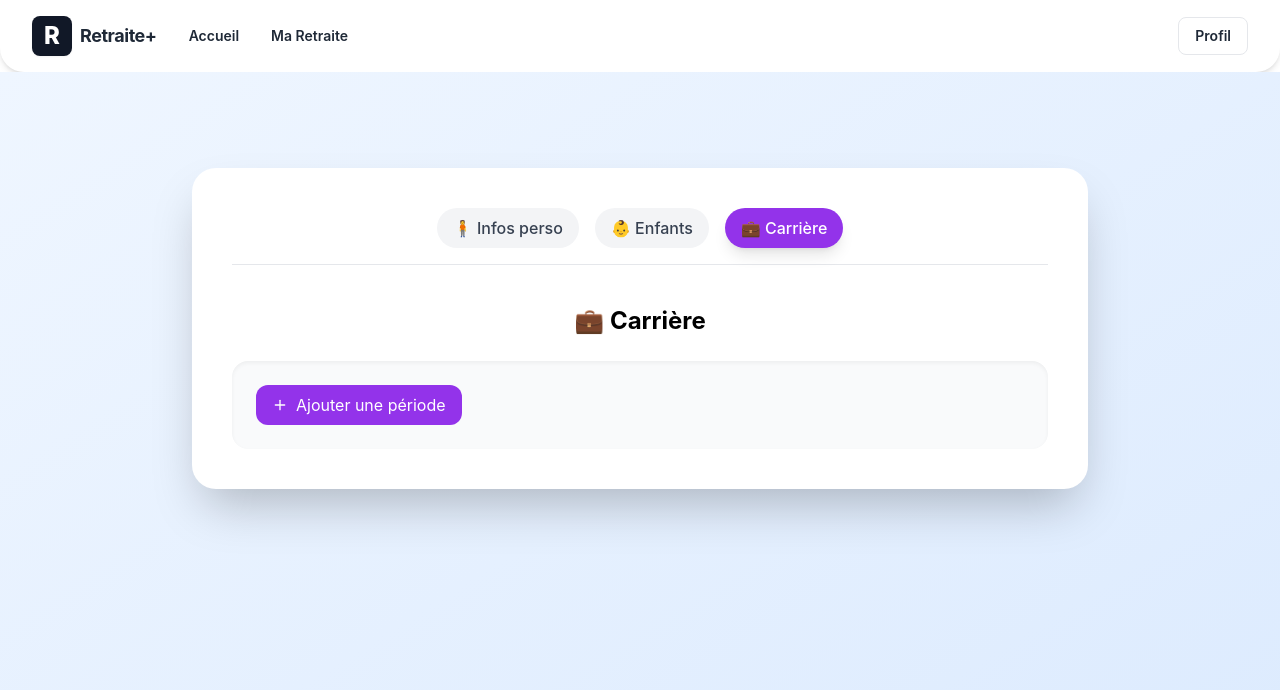
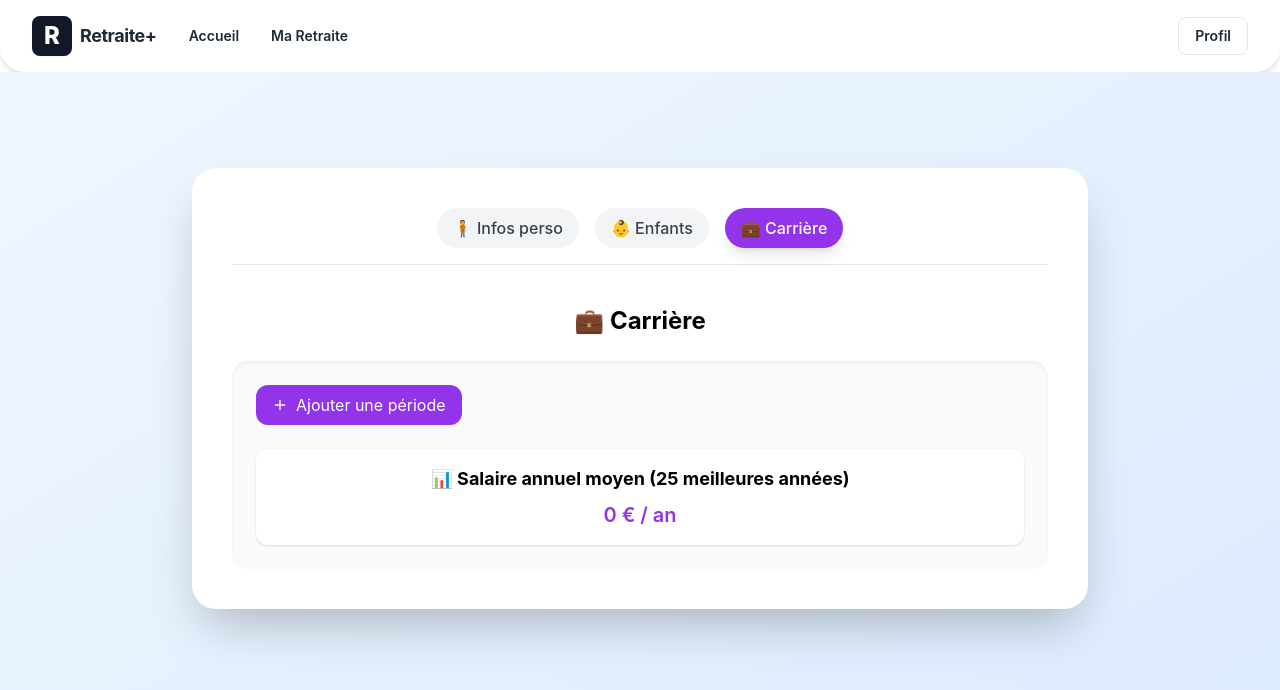
Before and after one commit to EnzoVr77/ProjetRetraite, a React (Vite) app: page /mes-informations in a window 1280 px wide. Both pictures are taken after a click on the button "💼 Carrière". Shown: the top 690 px of the page. Built offline with nearby package versions, Linux system fonts and the light colour scheme.

Commit message:
25 meilleures années

```diff
--- a/src/components/MesInformations.tsx
+++ b/src/components/MesInformations.tsx
@@ -16,6 +16,7 @@ interface Periode {
     fin: string;
     trimestres: number;
     salaire: number;
+    devise?: "EUR" | "FRF";
     valide?: boolean;
 }
 
@@ -32,6 +33,7 @@ export default function MesInformations() {
     const [dateNaissance, setDateNaissance] = useState("1960-08-08");
     const [handicape, setHandicape] = useState(false);
     const [erreursPeriodes, setErreursPeriodes] = useState<{[key:number]: string}>({});
+
 
     // Enfants
     const [enfants, setEnfants] = useState<Enfant[]>([]);
@@ -100,8 +102,17 @@ export default function MesInformations() {
         const periode = periodes.find(p => p.id === id);
         if (!periode) return;
 
+        // 🔄 Conversion FRANC → EURO si nécessaire
+        let salaireEuro = periode.salaire;
+        if (periode.devise === "FRF") {
+            salaireEuro = +(periode.salaire / 6.55957).toFixed(2);
+        }
+
+        // On prépare la période avec conversion + validation
         const updatedPeriodes = periodes.map(p =>
-            p.id === id ? { ...p, valide: true } : p
+            p.id === id
+                ? { ...p, salaire: salaireEuro, devise: "EUR", valide: true }
+                : p
         );
 
         // Vérifier chevauchement
@@ -126,12 +137,13 @@ export default function MesInformations() {
                 + (new Date(periode.fin).getMonth() - new Date(periode.debut).getMonth()) + 1;
             maxTrimestres = Math.floor(months / 3);
         }
-        if (periode.trimestres <= 0 || periode.trimestres > maxTrimestres || !periode.salaire || periode.salaire <= 0) {
+
+        if (periode.trimestres <= 0 || periode.trimestres > maxTrimestres || salaireEuro <= 0) {
             setErreursPeriodes(prev => ({ ...prev, [id]: "❌ Trimestres ou salaire incorrect" }));
             return;
         }
 
-        // Tout ok -> sauvegarder
+        // Tout ok → sauvegarde
         setErreursPeriodes(prev => ({ ...prev, [id]: "" }));
         sauvegarderPeriodes(updatedPeriodes);
     };
@@ -161,6 +173,18 @@ export default function MesInformations() {
         alert("✅ Informations enregistrées avec succès !");
         navigate("/profil");
     };
+
+    const salairesValides = periodes
+        .filter(p => p.valide)
+        .map(p => p.salaire);
+
+    salairesValides.sort((a, b) => b - a);
+
+    const top25 = salairesValides.slice(0, 25);
+
+    const samMoyen = top25.length > 0
+        ? (top25.reduce((a, b) => a + b, 0) / top25.length).toFixed(2)
+        : 0;
 
     return (
         <div className="min-h-screen bg-gradient-to-br from-blue-50 to-blue-100 flex flex-col items-center pt-24 p-6">
@@ -333,6 +357,19 @@ export default function MesInformations() {
                                                         disabled={isDisabled}
                                                     />
                                                 </label>
+                                                {/* Devise */}
+                                                <label className="flex flex-col text-sm">
+                                                    <span className="text-xs text-gray-500">Devise</span>
+                                                    <select
+                                                        value={p.devise || "EUR"}
+                                                        onChange={e => updatePeriode(p.id, { devise: e.target.value as "EUR" | "FRF" })}
+                                                        disabled={isDisabled}
+                                                        className="p-2 border rounded-lg"
+                                                    >
+                                                        <option value="EUR">Euro (€)</option>
+                                                        <option value="FRF">Franc (₣)</option>
+                                                    </select>
+                                                </label>
 
                                                 {/* Actions */}
                                                 <div className="flex justify-end gap-2">
@@ -406,6 +443,12 @@ export default function MesInformations() {
                                     <Plus size={16} /> Ajouter une période
                                 </button>
                             </div>
+                            <div className="bg-white p-4 rounded-xl shadow text-center">
+                                <h3 className="text-lg font-bold">📊 Salaire annuel moyen (25 meilleures années)</h3>
+                                <p className="text-xl text-purple-600 font-semibold mt-2">
+                                    {samMoyen} € / an
+                                </p>
+                            </div>
 
                         </div>
                     </section>
```
